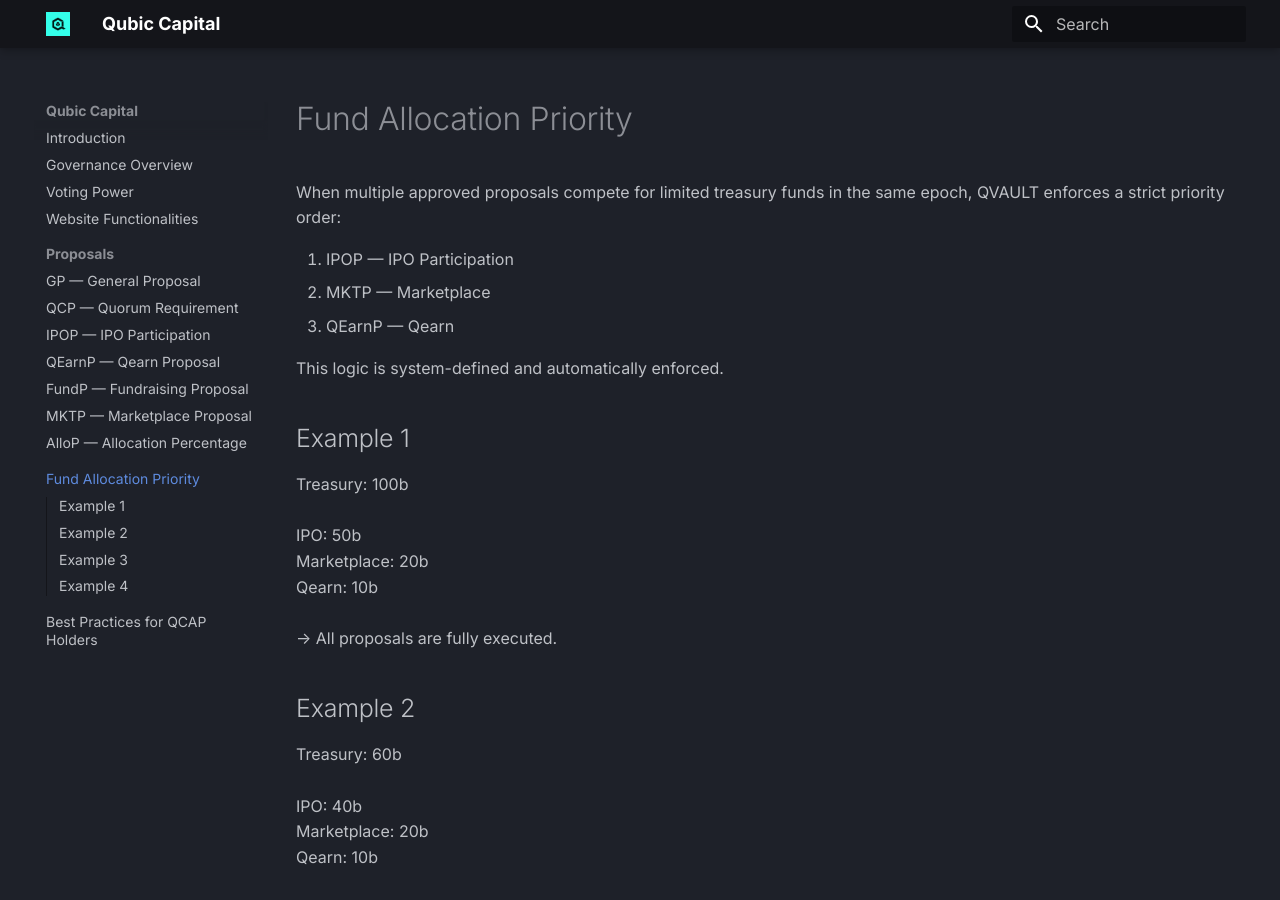
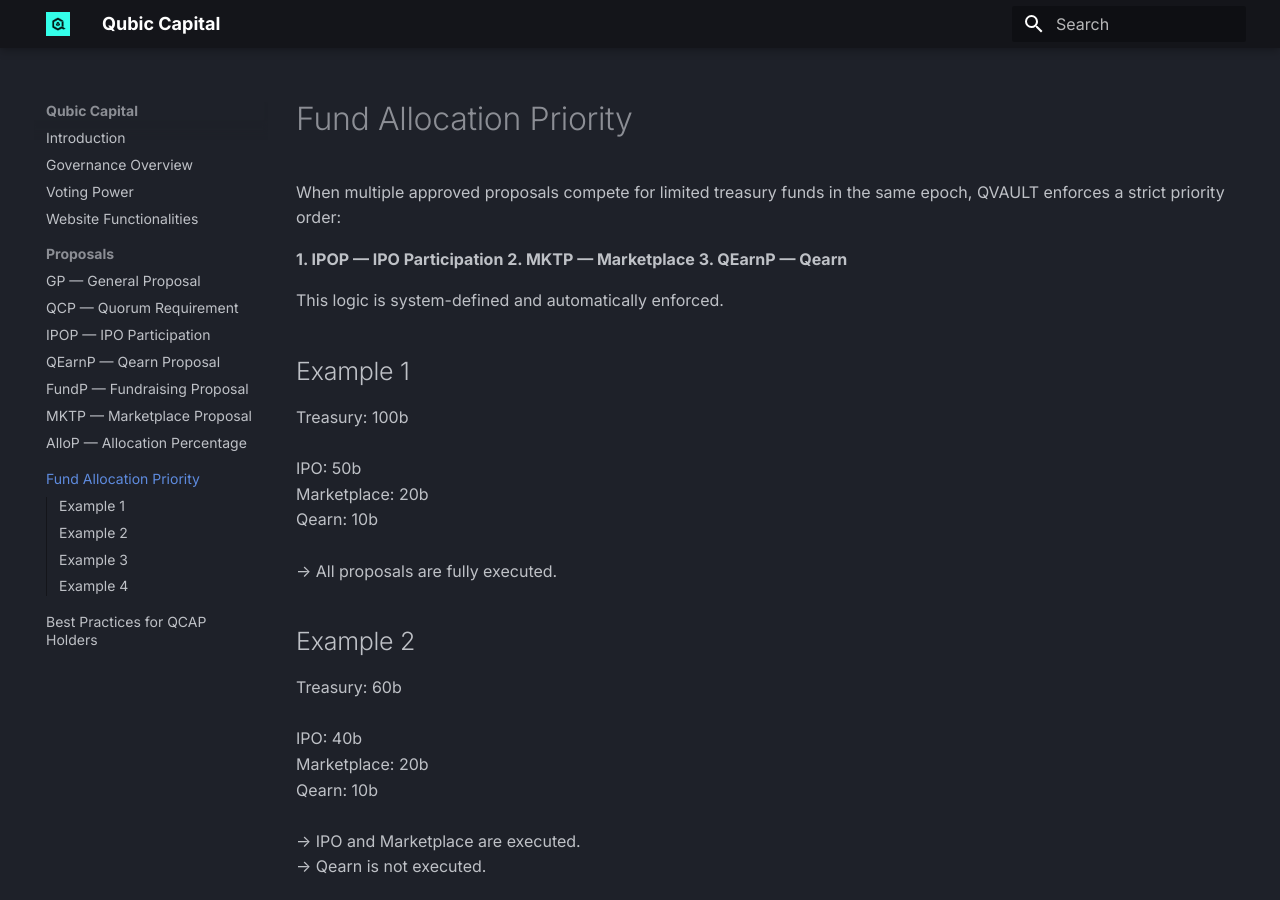
Before and after one commit to HermanToothrot10/qubic-capital-manual, an MkDocs documentation site: the page built from docs/fund-allocation-priority.md, in a window 1280 px wide and 900 px high. Built offline with MkDocs 1.6.1 and Material for MkDocs 9.7.7, drawn with Linux system fonts in a browser that asks for light colours.

Commit message:
Update fund-allocation-priority.md

```diff
--- a/docs/fund-allocation-priority.md
+++ b/docs/fund-allocation-priority.md
@@ -2,9 +2,9 @@
 
 When multiple approved proposals compete for limited treasury funds in the same epoch, QVAULT enforces a strict priority order:
 
-1. IPOP — IPO Participation
+**1. IPOP — IPO Participation
 2. MKTP — Marketplace
-3. QEarnP — Qearn
+3. QEarnP — Qearn**
 
 This logic is system-defined and automatically enforced.
 
```
